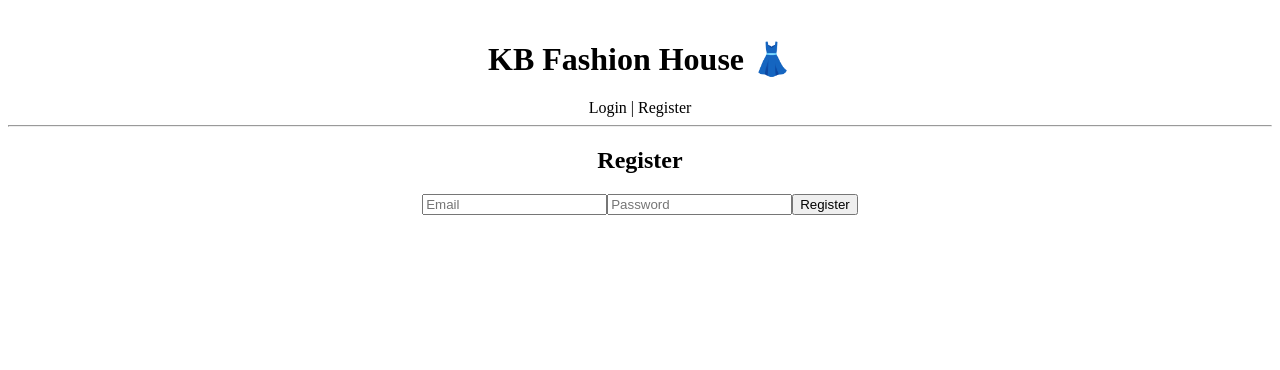
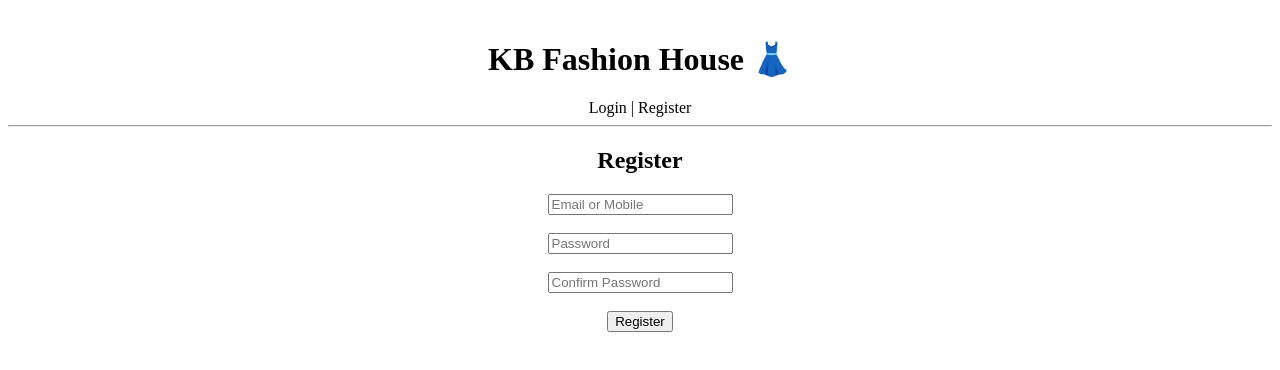
Before and after one commit to khadar099/kb-fashion-house-frontend, an Angular app: page /register in a window 1280 px wide. Shown: the top 370 px of the page. Built offline with nearby package versions, Linux system fonts and the light colour scheme.

Commit message:
Update register.component.html

```diff
--- a/src/app/pages/register/register.component.html
+++ b/src/app/pages/register/register.component.html
@@ -1,10 +1,24 @@
-<div class="register-container">
+<div class="container">
 
   <h2>Register</h2>
 
-  <input type="text" placeholder="Email" [(ngModel)]="email" />
+  <input type="text"
+         placeholder="Email or Mobile"
+         [(ngModel)]="emailOrMobile" />
 
-  <input type="password" placeholder="Password" [(ngModel)]="password" />
+  <br><br>
+
+  <input type="password"
+         placeholder="Password"
+         [(ngModel)]="password" />
+
+  <br><br>
+
+  <input type="password"
+         placeholder="Confirm Password"
+         [(ngModel)]="confirmPassword" />
+
+  <br><br>
 
   <button (click)="register()">Register</button>
 
```
